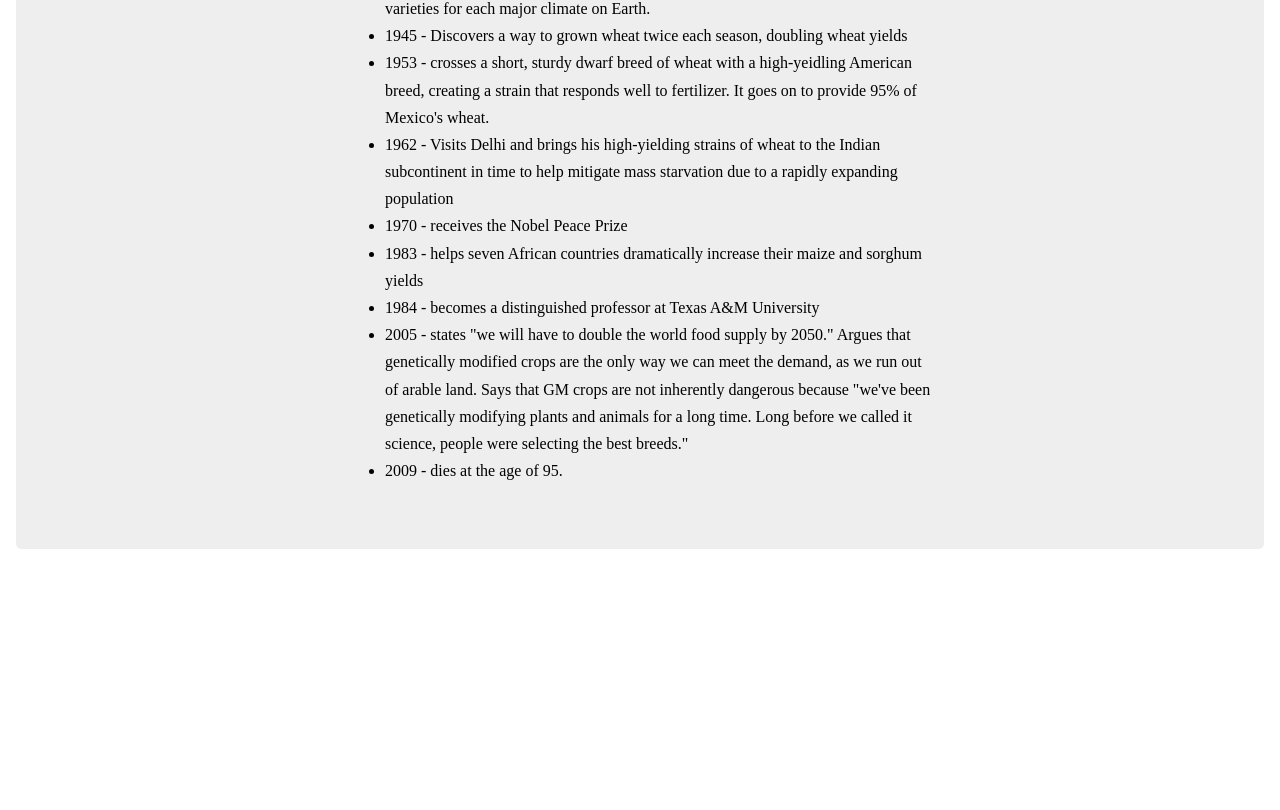
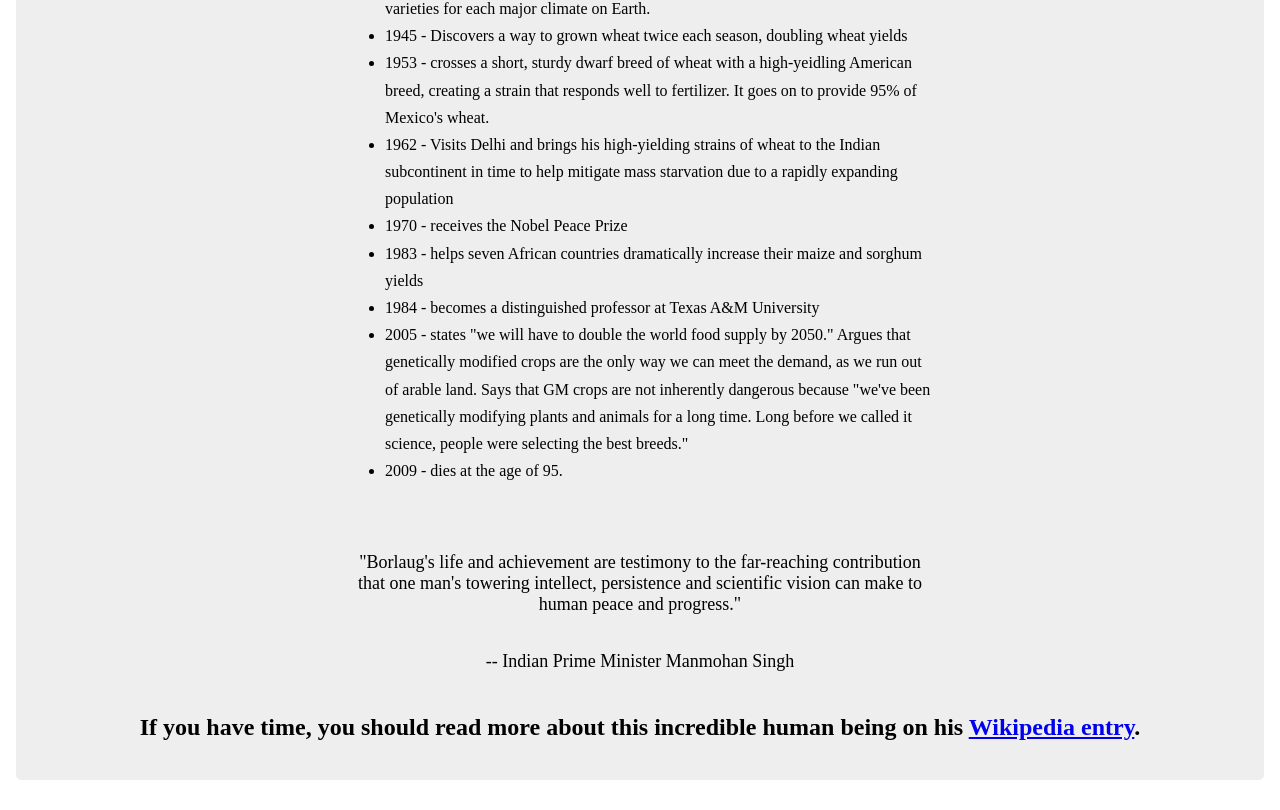
Before and after one commit to Soraya132/soraya-and-mulkemu, a plain HTML site: page index.html in a window 1280 px wide. Shown: the part 1423-2233 px from the top of the page. Before the commit the page ends 2002 px from the top, so only its background shows below. Drawn offline with Linux system fonts and the light colour scheme.

Commit message:
last part of the page

```diff
--- a/index.html
+++ b/index.html
@@ -40,8 +40,10 @@
             <li>2005 - states "we will have to double the world food supply by 2050." Argues that genetically modified crops are the only way we can meet the demand, as we run out of arable land. Says that GM crops are not inherently dangerous because "we've been genetically modifying plants and animals for a long time. Long before we called it science, people were selecting the best breeds."</li>
             <li>2009 - dies at the age of 95.</li>
         </ul>
-
-
-
+        <div class="s_text">
+            <p>"Borlaug's life and achievement are testimony to the far-reaching contribution <br> that one man's towering intellect, persistence and scientific vision can make to <br> human peace and progress."</p>
+            <p>-- Indian Prime Minister Manmohan Singh</p>
+             </div>
+            <p id="link">If you have time, you should read more about this incredible human being on his <a id="tribute-link" href="#" target="_blank">Wikipedia entry</a>.</p>
         </main>
         </body>
--- a/styles.css
+++ b/styles.css
@@ -47,3 +47,13 @@ ul {
     text-align: left;
     line-height: 1.7;
 }
+#link{
+    font-size: 24px;
+    font-weight: bold;
+}
+.s_text{
+    display: flex;
+    flex-direction: column;
+    align-items: center;
+
+}
```
